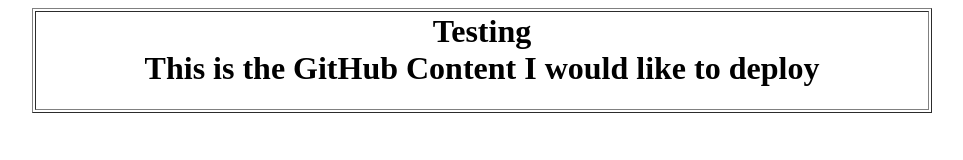
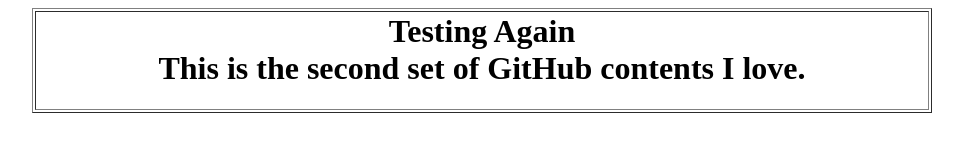
Before and after one commit to ffarinde/azuredeploy, a plain HTML site: page index.html in a window 1280 px wide. Shown: the whole page, without its empty margins (158-1121 px from the left). Drawn offline with Linux system fonts and the light colour scheme.

Commit message:
Update index.html

```diff
--- a/index.html
+++ b/index.html
@@ -5,8 +5,8 @@
 </head>
 <body bgcolor ="#FFFFFF"><table width="900" border="1" align="center">
 <tr>
-<td align="center"><H1>Testing<br>
-This is the GitHub Content I would like to deploy</H1></td>
+<td align="center"><H1>Testing Again<br>
+This is the second set of GitHub contents I love.</H1></td>
 </tr>
 </table>
 </body>
```
